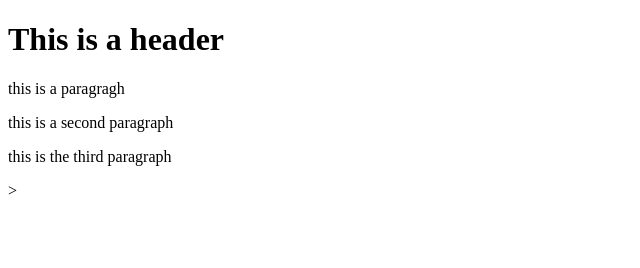
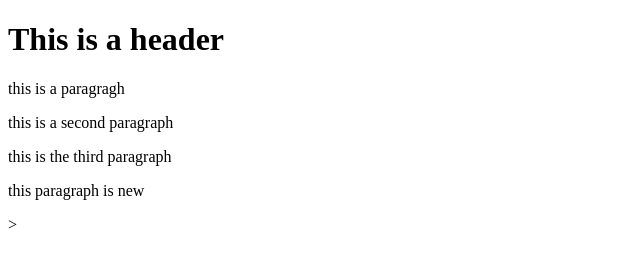
Before and after one commit to JimSirman/git_test_1, a website: page index.html in a window 1280 px wide. Shown: the whole page, without its empty margins (0-640 px from the left). Drawn offline with Linux system fonts and the light colour scheme.

Commit message:
after fourth paragraph

```diff
--- a/index.html
+++ b/index.html
@@ -8,5 +8,6 @@
         <p>this is a paragragh</p>
         <p>this is a second paragraph</p>
         <p>this is the third paragraph</p>
+        <p>this paragraph is new</p>
     </body>>
 </html>
```
